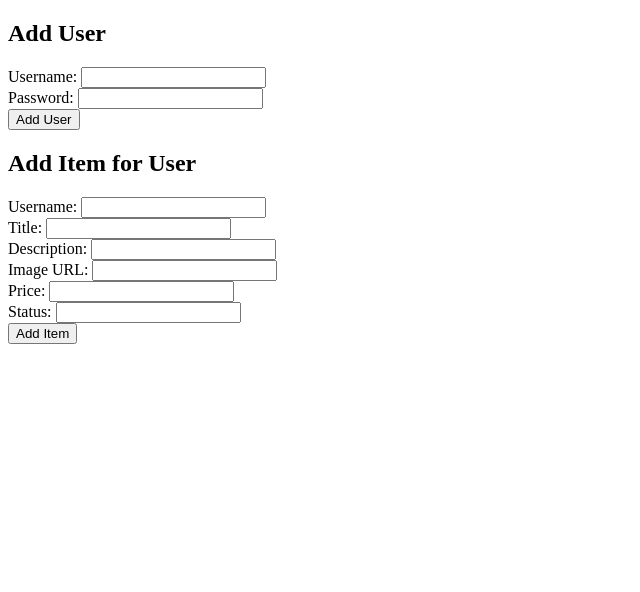
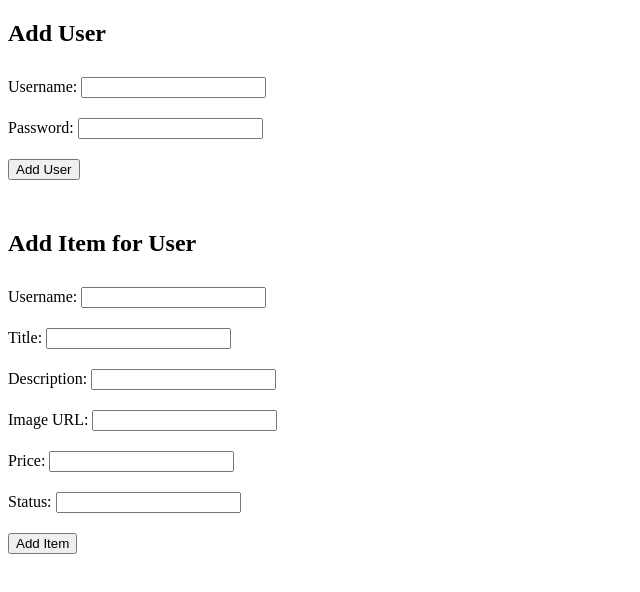
Before and after one commit to igorgbb/OSTAA-Marketplace, a plain HTML site: page ostaa/public_html/index.html in a window 1280 px wide. Shown: the whole page, without its empty margins (0-640 px from the left). Drawn offline with Linux system fonts and the light colour scheme.

Commit message:
I put the address of live web on live.txt and managed style.css

```diff
--- a/ostaa/public_html/index.html
+++ b/ostaa/public_html/index.html
@@ -14,44 +14,44 @@
     <meta charset="UTF-8">
     <meta name="viewport" content="width=device-width, initial-scale=1.0">
     <title>OSTAA</title>
-    <link rel="stylesheet" type="text/css" href="/style.css">
+    <link rel="stylesheet" type="text/css" href="style.css">
 </head>
 
 <body>
     <!-- Form to add a user -->
     <h2>Add User</h2>
     <form id="userForm">
-        <label for="username">Username:</label>
-        <input type="text" id="username" required>
+        <label for="username" class="Labels">Username:</label>
+        <input type="text" id="username" class="Inputs" required>
         <br>
-        <label for="password">Password:</label>
-        <input type="password" id="password" required>
+        <label for="password" class="Labels">Password:</label>
+        <input type="password" id="password" class="Inputs" required>
         <br>
-        <input type="submit" value="Add User">
+        <input type="submit" value="Add User" class="Labels">
     </form>
 
     <!-- Form to add an item for a user -->
     <h2>Add Item for User</h2>
     <form id="itemForm">
-        <label for="itemUsername">Username:</label>
-        <input type="text" id="itemUsername" required>
+        <label for="itemUsername" class="Labels">Username:</label>
+        <input type="text" id="itemUsername" class="Inputs" required>
         <br>
-        <label for="title">Title:</label>
-        <input type="text" id="title" required>
+        <label for="title" class="Labels">Title:</label>
+        <input type="text" id="title" class="Inputs" required>
         <br>
-        <label for="description">Description:</label>
-        <input type="text" id="description" required>
+        <label for="description" class="Labels">Description:</label>
+        <input type="text" id="description" class="Inputs" required>
         <br>
-        <label for="image">Image URL:</label>
-        <input type="text" id="image" required>
+        <label for="image" class="Labels">Image URL:</label>
+        <input type="text" id="image" class="Inputs" required>
         <br>
-        <label for="price">Price:</label>
-        <input type="number" id="price" step="0.01" required>
+        <label for="price" class="Labels">Price:</label>
+        <input type="number" id="price" step="0.01" class="Inputs" required>
         <br>
-        <label for="stat">Status:</label>
-        <input type="text" id="stat" required>
+        <label for="stat" class="Labels">Status:</label>
+        <input type="text" id="stat" class="Inputs" required>
         <br>
-        <input type="submit" value="Add Item">
+        <input type="submit" value="Add Item" class="Labels">
     </form>
     <script src="script.js"></script>
 </body>
--- a/ostaa/public_html/style.css
+++ b/ostaa/public_html/style.css
@@ -7,3 +7,17 @@
  * Description: This file is responsible for styling the client
  * side of the OSTAA website.
 */
+
+.Labels {
+    margin-top: 10px;
+    margin-bottom: 10px;
+}
+
+.Inputs {
+    margin-top: 10px;
+    margin-bottom: 10px;
+}
+
+#userForm {
+    margin-bottom: 40px;
+}
```
Also changed, not shown: ostaa/live.txt, 1 other file.
